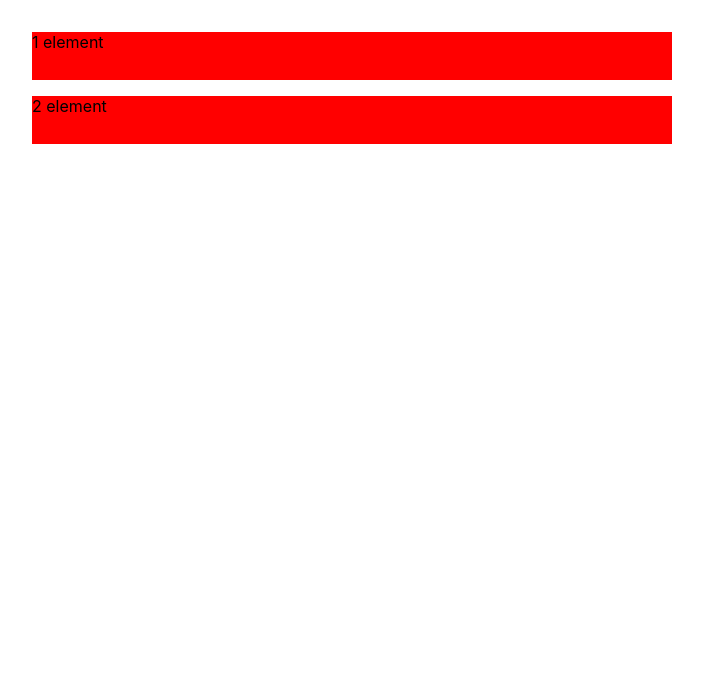
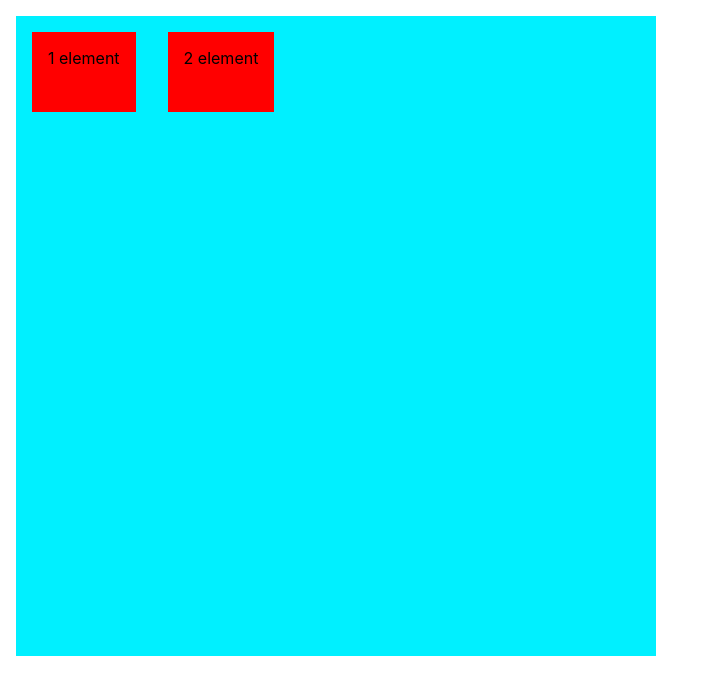
Before and after one commit to Eneko96/DragAndDrop, a React (Vite) app: page / in a window 1280 px wide. Shown: the top 694 px of the page, without its empty margins (0-719 px from the left). Built offline with nearby package versions, Linux system fonts and the light colour scheme.

Commit message:
updated dragging events

```diff
--- a/src/DragWrapper.tsx
+++ b/src/DragWrapper.tsx
@@ -13,39 +13,17 @@ import React, { MouseEvent, useRef, useState } from "react";
 }
 
 interface IDraggable {
-  onDrag: (e: MouseEvent<any>) => any,
-  onDragEnd: (e: MouseEvent<any>, ...args: any) => any,
-  onDragStart?: (e: MouseEvent<any>, ...args: any) => any,
   ref: React.Ref<any>
   children: React.ReactNode
   id: string
 }
 
-const Draggable: React.FC<IDraggable> = React.forwardRef(({ children, onDrag, onDragEnd, onDragStart, id }, ref) => {
-  const [dragging, setDragging] = useState(false);
-
-  const handleDragStart = (e:any) => {
-    setDragging(true);
-    onDragStart(e);
-  };
-  const handleDrag = (e:any) => {
-    if (dragging) {
-      onDrag(e);
-    }
-  };
-  const handleDragEnd = (e:any) => {
-    console.log("drag end", e);
-    setDragging(false);
-    onDragEnd(e);
-  };
+const Draggable: React.FC<IDraggable> = React.forwardRef(({ children, id }, ref) => {
   return (
     <div
       id={id}
-      style={{ position: 'relative', backgroundColor: 'red', width: '100%', height: '3rem', margin: '1rem' }}
+      style={{ position: 'relative', backgroundColor: 'red', padding: '1rem', height: '3rem', margin: '1rem', display: 'inline-block' }}
       ref={ref}
-      onMouseDown={handleDragStart}
-      onMouseMove={handleDrag}
-      onMouseUp={handleDragEnd}
     >
       {children}
     </div>
@@ -53,26 +31,65 @@ const Draggable: React.FC<IDraggable> = React.forwardRef(({ children, onDrag, on
 })
 
 export const DragWrapper: React.FC<any> = ({ children }) => {
-  const childRef = useRef<HTMLElement[]>([])
-  const setChildRef = (index:number) => (el:React.ReactElement) => childRef[index] = el as React.ReactElement
+  const [isDragging, setIsDragging] = useState<boolean>(false)
+  const [dragElement, setDragElement] = useState<number|null>(null)
+  const childRef = useRef(null)
+  const parentRef = useRef(null);
+  const setChildRef = (index:number) => (el:React.ReactElement) => childRef[index] = el
 
-  const handleElements = (e: MouseEvent<HTMLDivElement>,ind:number) => {
-    console.log(childRef[0], ind)
-    const element: HTMLDivElement = childRef[ind]
-    const elementPosition = element.getBoundingClientRect()
-    const { x, y } = elementPosition
-    console.log(x, y)
+  const handleMouseDown = (e: MouseEvent<HTMLElement>) => {
+    console.log(e)
+    console.warn('mouse down')
+    const inElement = () => {
+      console.log(childRef, Object.keys(childRef))
+      for (let i = 0; i < Object.keys(childRef).length-1; i++) {
+        const element = childRef[i] as HTMLElement
+        const elementPosition = element.getBoundingClientRect()
+        const { clientX: x, clientY: y } = e
+        const { bottom: parentBottom, top: parentTop, left: parentLeft, right: parentRight } = elementPosition
+        if (x > parentLeft && x < parentRight && y > parentTop && y < parentBottom) {
+          console.log(x, y)
+          console.log('in element')
+          setDragElement(i)
+          setIsDragging(true)
+        }
+      }
+    }
+    inElement()
+  }
+
+  const handleMouseMove = (e: MouseEvent<HTMLElement>) => {
+    if (isDragging) {
+      console.warn('moving')
+      const { clientX: x, clientY: y } = e
+      // console.log('antique position', )
+      console.log('actual position', x, y)
+    }
+  }
+
+  const handleMouseUp = (e: MouseEvent<HTMLElement>) => {
+    console.warn('mouse up')
+    if (isDragging) {
+      console.log(childRef[dragElement].offsetWidth)
+      childRef[dragElement].style.left = e.clientX - childRef[dragElement].offsetWidth / 2 +'px'
+      childRef[dragElement].style.top = e.clientY+'px'
+    }
+    setIsDragging(false)
   }
 
   return (
-    <div className="drag-container">
+    <div
+      className="drag-container"
+      ref={parentRef}
+      onMouseDown={handleMouseDown}
+      onMouseMove={handleMouseMove}
+      onMouseUp={handleMouseUp}
+      style={{ backgroundColor: '#00f0ff'}}
+    >
       {children.map((child:any, index:any) => (
         <Draggable
           ref={setChildRef(index)}
           id={index}
-          onDrag={() => console.log('hi')}
-          onDragEnd={(e:MouseEvent<HTMLDivElement>) => handleElements(e,index)}
-          onDragStart={() => console.log('nothing at the moment')}
           key={index+75}>{child}
         </Draggable>
         ))}
```
